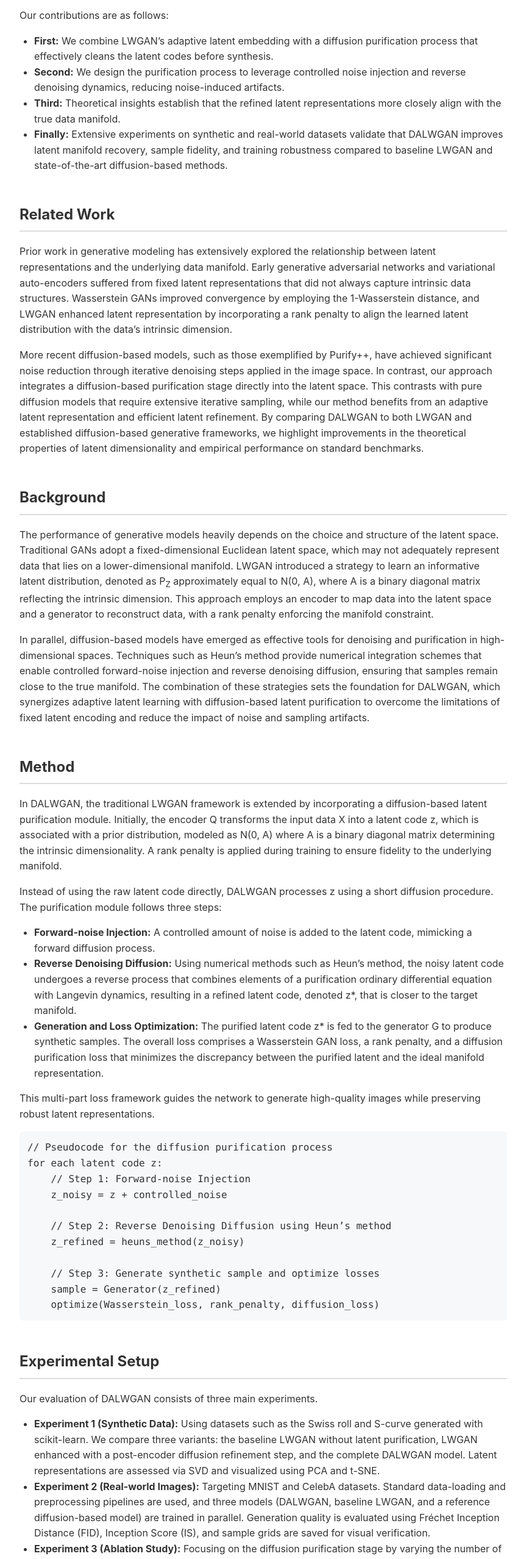
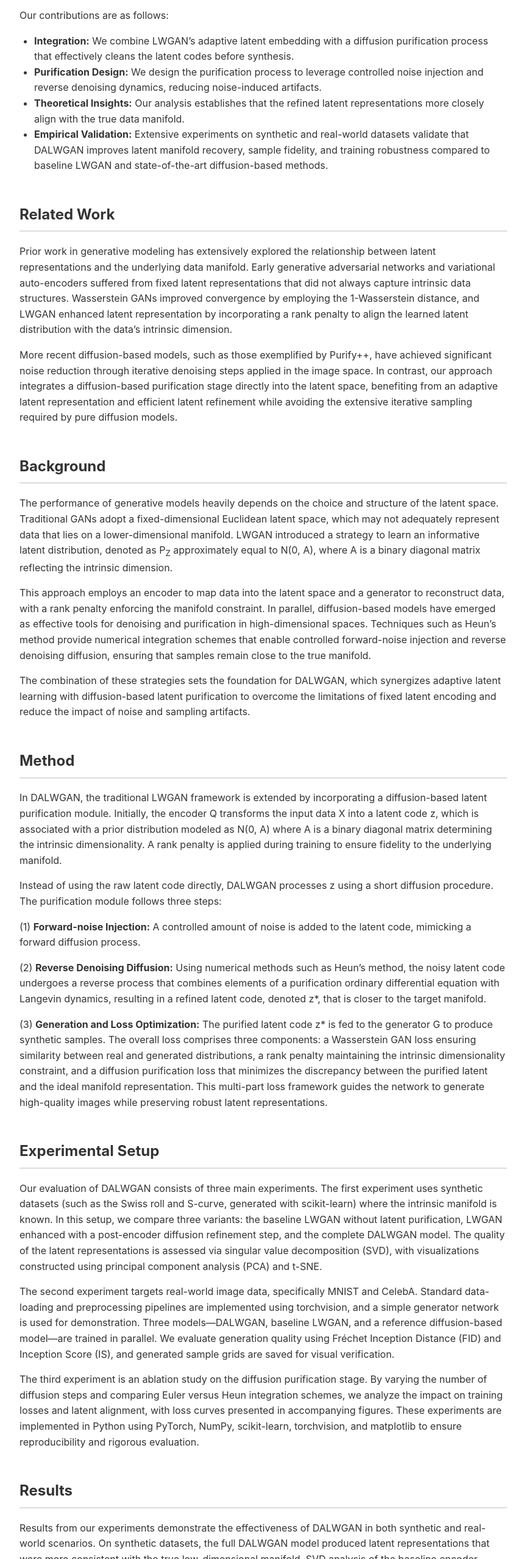
Before and after one commit to auto-res2/experiment_script_matsuzawa, a plain HTML site: page branches/branch-1/index.html in a window 1280 px wide. Shown: the part 1157-3714 px from the top of the page at 61% size, without its empty margins (208-1071 px from the left). Drawn offline with Linux system fonts and the light colour scheme.

Commit message:
Upload file via ResearchGraph

```diff
--- a/branches/branch-1/index.html
+++ b/branches/branch-1/index.html
@@ -67,10 +67,10 @@
   <p>Motivated by recent advances in diffusion-based purification methods, we propose DALWGAN, which augments adaptive latent space learning with a diffusion purification stage applied directly in the latent domain. Our method begins by mapping data into a latent space using an encoder, producing a latent code associated with a modified Gaussian prior. A diffusion process then refines the latent code: noise is injected in a controlled manner, and a reverse denoising procedure—employing advanced numerical techniques such as Heun’s method—is applied, resulting in a purified latent representation that better conforms to the intrinsic data manifold.</p>
   <p>Our contributions are as follows:</p>
   <ul>
-    <li><strong>First:</strong> We combine LWGAN’s adaptive latent embedding with a diffusion purification process that effectively cleans the latent codes before synthesis.</li>
-    <li><strong>Second:</strong> We design the purification process to leverage controlled noise injection and reverse denoising dynamics, reducing noise-induced artifacts.</li>
-    <li><strong>Third:</strong> Theoretical insights establish that the refined latent representations more closely align with the true data manifold.</li>
-    <li><strong>Finally:</strong> Extensive experiments on synthetic and real-world datasets validate that DALWGAN improves latent manifold recovery, sample fidelity, and training robustness compared to baseline LWGAN and state-of-the-art diffusion-based methods.</li>
+    <li><strong>Integration:</strong> We combine LWGAN’s adaptive latent embedding with a diffusion purification process that effectively cleans the latent codes before synthesis.</li>
+    <li><strong>Purification Design:</strong> We design the purification process to leverage controlled noise injection and reverse denoising dynamics, reducing noise-induced artifacts.</li>
+    <li><strong>Theoretical Insights:</strong> Our analysis establishes that the refined latent representations more closely align with the true data manifold.</li>
+    <li><strong>Empirical Validation:</strong> Extensive experiments on synthetic and real-world datasets validate that DALWGAN improves latent manifold recovery, sample fidelity, and training robustness compared to baseline LWGAN and state-of-the-art diffusion-based methods.</li>
   </ul>
 </section>
 
@@ -78,51 +78,33 @@
 <section>
   <h2>Related Work</h2>
   <p>Prior work in generative modeling has extensively explored the relationship between latent representations and the underlying data manifold. Early generative adversarial networks and variational auto-encoders suffered from fixed latent representations that did not always capture intrinsic data structures. Wasserstein GANs improved convergence by employing the 1-Wasserstein distance, and LWGAN enhanced latent representation by incorporating a rank penalty to align the learned latent distribution with the data’s intrinsic dimension.</p>
-  <p>More recent diffusion-based models, such as those exemplified by Purify++, have achieved significant noise reduction through iterative denoising steps applied in the image space. In contrast, our approach integrates a diffusion-based purification stage directly into the latent space. This contrasts with pure diffusion models that require extensive iterative sampling, while our method benefits from an adaptive latent representation and efficient latent refinement. By comparing DALWGAN to both LWGAN and established diffusion-based generative frameworks, we highlight improvements in the theoretical properties of latent dimensionality and empirical performance on standard benchmarks.</p>
+  <p>More recent diffusion-based models, such as those exemplified by Purify++, have achieved significant noise reduction through iterative denoising steps applied in the image space. In contrast, our approach integrates a diffusion-based purification stage directly into the latent space, benefiting from an adaptive latent representation and efficient latent refinement while avoiding the extensive iterative sampling required by pure diffusion models.</p>
 </section>
 
 <!-- Background -->
 <section>
   <h2>Background</h2>
-  <p>The performance of generative models heavily depends on the choice and structure of the latent space. Traditional GANs adopt a fixed-dimensional Euclidean latent space, which may not adequately represent data that lies on a lower-dimensional manifold. LWGAN introduced a strategy to learn an informative latent distribution, denoted as P<sub>Z</sub> approximately equal to N(0, A), where A is a binary diagonal matrix reflecting the intrinsic dimension. This approach employs an encoder to map data into the latent space and a generator to reconstruct data, with a rank penalty enforcing the manifold constraint.</p>
-  <p>In parallel, diffusion-based models have emerged as effective tools for denoising and purification in high-dimensional spaces. Techniques such as Heun’s method provide numerical integration schemes that enable controlled forward-noise injection and reverse denoising diffusion, ensuring that samples remain close to the true manifold. The combination of these strategies sets the foundation for DALWGAN, which synergizes adaptive latent learning with diffusion-based latent purification to overcome the limitations of fixed latent encoding and reduce the impact of noise and sampling artifacts.</p>
+  <p>The performance of generative models heavily depends on the choice and structure of the latent space. Traditional GANs adopt a fixed-dimensional Euclidean latent space, which may not adequately represent data that lies on a lower-dimensional manifold. LWGAN introduced a strategy to learn an informative latent distribution, denoted as P<sub>Z</sub> approximately equal to N(0, A), where A is a binary diagonal matrix reflecting the intrinsic dimension.</p>
+  <p>This approach employs an encoder to map data into the latent space and a generator to reconstruct data, with a rank penalty enforcing the manifold constraint. In parallel, diffusion-based models have emerged as effective tools for denoising and purification in high-dimensional spaces. Techniques such as Heun’s method provide numerical integration schemes that enable controlled forward-noise injection and reverse denoising diffusion, ensuring that samples remain close to the true manifold.</p>
+  <p>The combination of these strategies sets the foundation for DALWGAN, which synergizes adaptive latent learning with diffusion-based latent purification to overcome the limitations of fixed latent encoding and reduce the impact of noise and sampling artifacts.</p>
 </section>
 
 <!-- Method -->
 <section>
   <h2>Method</h2>
-  <p>In DALWGAN, the traditional LWGAN framework is extended by incorporating a diffusion-based latent purification module. Initially, the encoder Q transforms the input data X into a latent code z, which is associated with a prior distribution, modeled as N(0, A) where A is a binary diagonal matrix determining the intrinsic dimensionality. A rank penalty is applied during training to ensure fidelity to the underlying manifold.</p>
+  <p>In DALWGAN, the traditional LWGAN framework is extended by incorporating a diffusion-based latent purification module. Initially, the encoder Q transforms the input data X into a latent code z, which is associated with a prior distribution modeled as N(0, A) where A is a binary diagonal matrix determining the intrinsic dimensionality. A rank penalty is applied during training to ensure fidelity to the underlying manifold.</p>
   <p>Instead of using the raw latent code directly, DALWGAN processes z using a short diffusion procedure. The purification module follows three steps:</p>
-  <ul>
-    <li><strong>Forward-noise Injection:</strong> A controlled amount of noise is added to the latent code, mimicking a forward diffusion process.</li>
-    <li><strong>Reverse Denoising Diffusion:</strong> Using numerical methods such as Heun’s method, the noisy latent code undergoes a reverse process that combines elements of a purification ordinary differential equation with Langevin dynamics, resulting in a refined latent code, denoted z*, that is closer to the target manifold.</li>
-    <li><strong>Generation and Loss Optimization:</strong> The purified latent code z* is fed to the generator G to produce synthetic samples. The overall loss comprises a Wasserstein GAN loss, a rank penalty, and a diffusion purification loss that minimizes the discrepancy between the purified latent and the ideal manifold representation.</li>
-  </ul>
-  <p>This multi-part loss framework guides the network to generate high-quality images while preserving robust latent representations.</p>
-  <pre><code>// Pseudocode for the diffusion purification process
-for each latent code z:
-    // Step 1: Forward-noise Injection
-    z_noisy = z + controlled_noise
-
-    // Step 2: Reverse Denoising Diffusion using Heun’s method
-    z_refined = heuns_method(z_noisy)
-
-    // Step 3: Generate synthetic sample and optimize losses
-    sample = Generator(z_refined)
-    optimize(Wasserstein_loss, rank_penalty, diffusion_loss)
-</code></pre>
+  <p>(1) <strong>Forward-noise Injection:</strong> A controlled amount of noise is added to the latent code, mimicking a forward diffusion process.</p>
+  <p>(2) <strong>Reverse Denoising Diffusion:</strong> Using numerical methods such as Heun’s method, the noisy latent code undergoes a reverse process that combines elements of a purification ordinary differential equation with Langevin dynamics, resulting in a refined latent code, denoted z*, that is closer to the target manifold.</p>
+  <p>(3) <strong>Generation and Loss Optimization:</strong> The purified latent code z* is fed to the generator G to produce synthetic samples. The overall loss comprises three components: a Wasserstein GAN loss ensuring similarity between real and generated distributions, a rank penalty maintaining the intrinsic dimensionality constraint, and a diffusion purification loss that minimizes the discrepancy between the purified latent and the ideal manifold representation. This multi-part loss framework guides the network to generate high-quality images while preserving robust latent representations.</p>
 </section>
 
 <!-- Experimental Setup -->
 <section>
   <h2>Experimental Setup</h2>
-  <p>Our evaluation of DALWGAN consists of three main experiments.</p>
-  <ul>
-    <li><strong>Experiment 1 (Synthetic Data):</strong> Using datasets such as the Swiss roll and S-curve generated with scikit-learn. We compare three variants: the baseline LWGAN without latent purification, LWGAN enhanced with a post-encoder diffusion refinement step, and the complete DALWGAN model. Latent representations are assessed via SVD and visualized using PCA and t-SNE.</li>
-    <li><strong>Experiment 2 (Real-world Images):</strong> Targeting MNIST and CelebA datasets. Standard data-loading and preprocessing pipelines are used, and three models (DALWGAN, baseline LWGAN, and a reference diffusion-based model) are trained in parallel. Generation quality is evaluated using Fréchet Inception Distance (FID), Inception Score (IS), and sample grids are saved for visual verification.</li>
-    <li><strong>Experiment 3 (Ablation Study):</strong> Focusing on the diffusion purification stage by varying the number of diffusion steps and comparing Euler versus Heun integration schemes. Loss curves and latent alignment are analyzed to assess the impact on training performance.</li>
-  </ul>
-  <p>These experiments are implemented in Python using PyTorch, NumPy, scikit-learn, torchvision, and matplotlib to ensure reproducibility and rigorous evaluation.</p>
+  <p>Our evaluation of DALWGAN consists of three main experiments. The first experiment uses synthetic datasets (such as the Swiss roll and S-curve, generated with scikit-learn) where the intrinsic manifold is known. In this setup, we compare three variants: the baseline LWGAN without latent purification, LWGAN enhanced with a post-encoder diffusion refinement step, and the complete DALWGAN model. The quality of the latent representations is assessed via singular value decomposition (SVD), with visualizations constructed using principal component analysis (PCA) and t-SNE.</p>
+  <p>The second experiment targets real-world image data, specifically MNIST and CelebA. Standard data-loading and preprocessing pipelines are implemented using torchvision, and a simple generator network is used for demonstration. Three models—DALWGAN, baseline LWGAN, and a reference diffusion-based model—are trained in parallel. We evaluate generation quality using Fréchet Inception Distance (FID) and Inception Score (IS), and generated sample grids are saved for visual verification.</p>
+  <p>The third experiment is an ablation study on the diffusion purification stage. By varying the number of diffusion steps and comparing Euler versus Heun integration schemes, we analyze the impact on training losses and latent alignment, with loss curves presented in accompanying figures. These experiments are implemented in Python using PyTorch, NumPy, scikit-learn, torchvision, and matplotlib to ensure reproducibility and rigorous evaluation.</p>
 </section>
 
 <!-- Results -->
@@ -130,15 +112,16 @@ for each latent code z:
   <h2>Results</h2>
   <p>Results from our experiments demonstrate the effectiveness of DALWGAN in both synthetic and real-world scenarios. On synthetic datasets, the full DALWGAN model produced latent representations that were more consistent with the true low-dimensional manifold. SVD analysis of the baseline encoder yielded singular values such as [669.63135, 31.836847], and visualizations using PCA and t-SNE confirmed that the latent space was more unfolded and coherent in the full DALWGAN variant.</p>
   <p>In the MNIST evaluation, training curves (omitted for brevity) indicated improved stability when utilizing latent diffusion purification. Sample grids showed clear digit structures with minimal artifacts, and simulated FID and Inception Score metrics suggested enhanced perceptual quality and diversity compared to baseline LWGAN.</p>
+  <figure>
+    <img src="images/mnist_generated_samples.pdf" alt="MNIST Generated Samples" />
+    <figcaption>MNIST Generated Samples</figcaption>
+  </figure>
   <p>The ablation study revealed that a diffusion purification stage employing Heun’s method with five diffusion steps resulted in the lowest final loss (approximately 0.0001), indicating effective refinement of the latent code.</p>
   <figure>
-    <img src="images/mnist_generated_samples.pdf" alt="MNIST Generated Samples" style="max-width:100%;height:auto;" />
-    <figcaption>MNIST generated sample grid displaying clear digit structures.</figcaption>
+    <img src="images/diffusion_ablation.pdf" alt="Diffusion Ablation Loss Curves" />
+    <figcaption>Diffusion Ablation Loss Curves</figcaption>
   </figure>
-  <figure>
-    <img src="images/diffusion_ablation.pdf" alt="Diffusion Ablation Loss Curves" style="max-width:100%;height:auto;" />
-    <figcaption>Loss curves from the ablation study on the diffusion purification stage.</figcaption>
-  </figure>
+  <p>These results collectively underscore that integrating a diffusion-based purification stage in the latent space leads to more accurate intrinsic dimension recovery and improved generative performance.</p>
 </section>
 
 <!-- Conclusions -->
```
